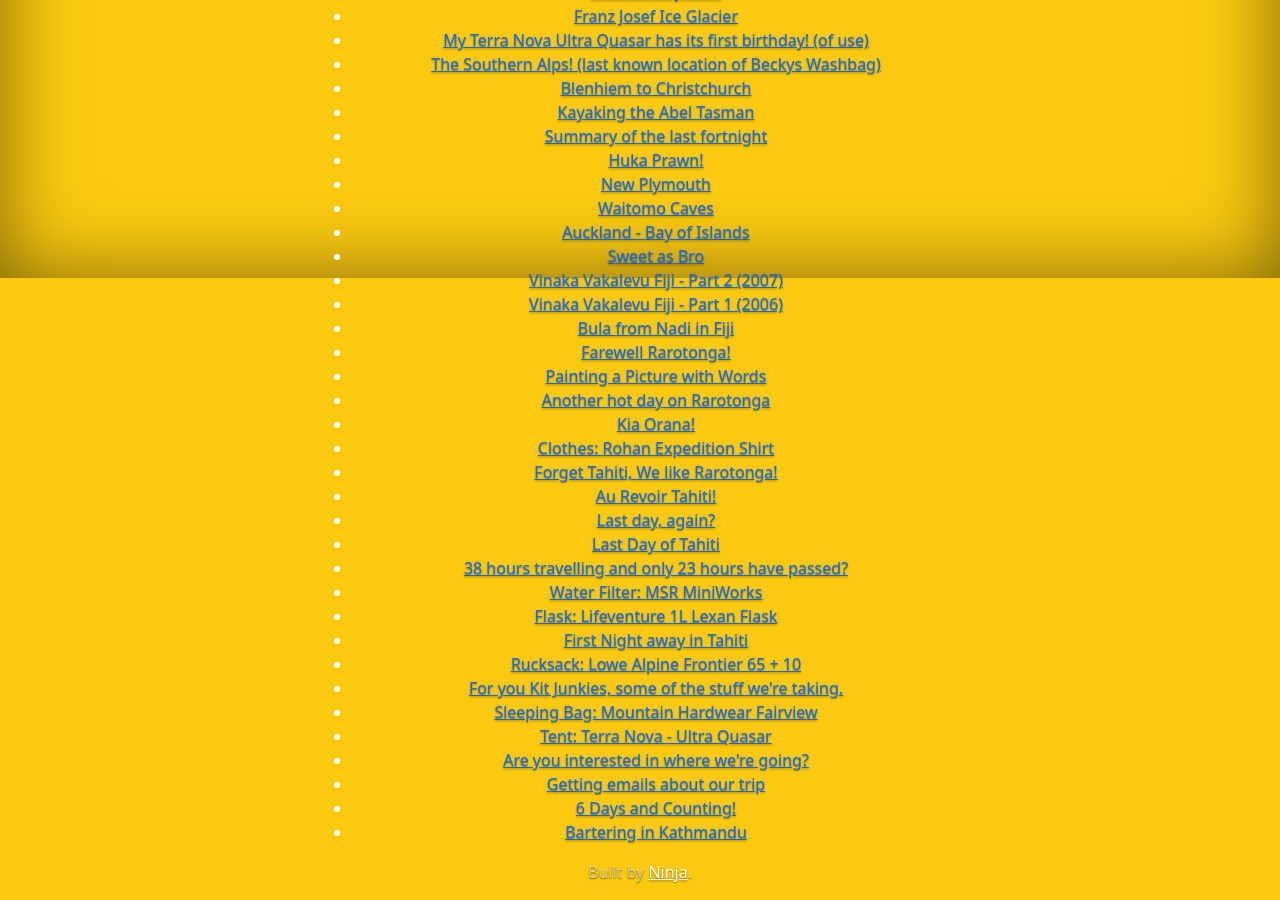
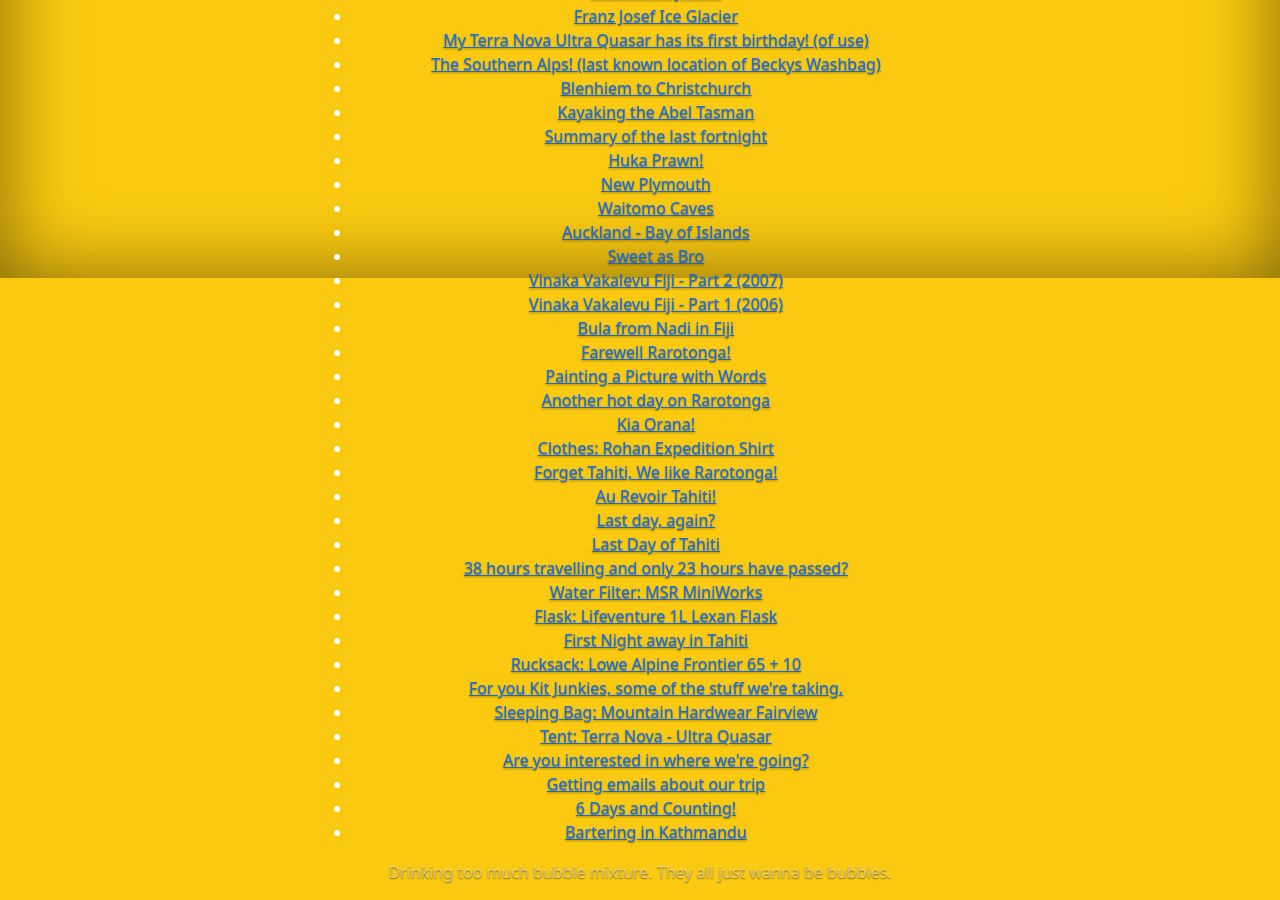
Before and after one commit to andybateman/andybateman.github.io, a Jekyll site: the page built from posts.html, in a window 1280 px wide and 900 px high, scrolled down 622 px. Built offline with Jekyll 4.4.1, drawn with Linux system fonts in a browser that asks for light colours.

Commit message:
Update default.html

```diff
--- a/_layouts/default.html
+++ b/_layouts/default.html
@@ -54,7 +54,7 @@
 {{ content }}
 
     <footer class="mt-auto text-white-50">
-      <p>Built by <a href="https://builtby.ninja/" class="text-white">Ninja</a>.</p>
+      <p>Drinking too much bubble mixture. They all just wanna be bubbles.</p>
     </footer>
   </div>
 
```
